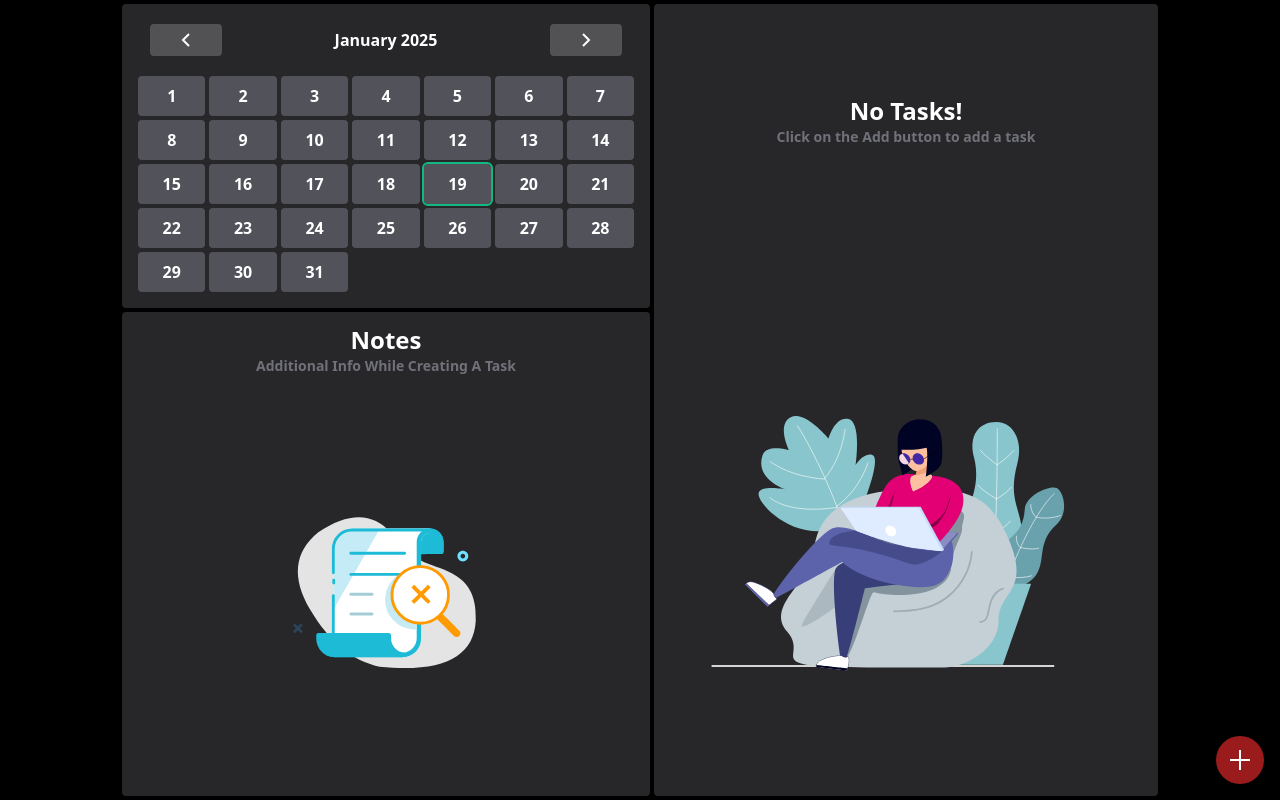
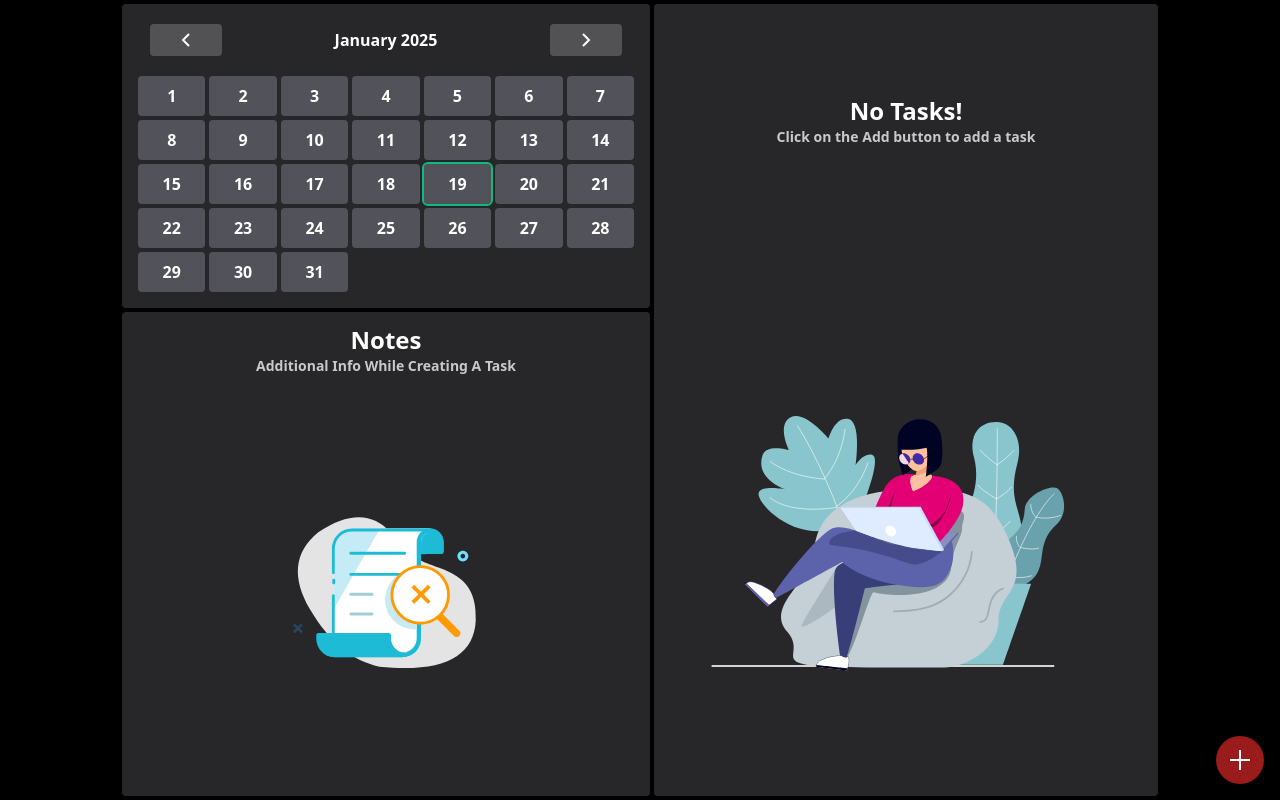
Before and after one commit to charan-nunnabhatla/habit-pro, a Next.js app: page / in a window 1280 px wide. Built offline with nearby package versions, Linux system fonts and the light colour scheme.

Commit message:
changed text colour for accessibility

```diff
--- a/app/containers/habits-list-container.tsx
+++ b/app/containers/habits-list-container.tsx
@@ -32,10 +32,10 @@ export default function HabitsListContainer() {
           })}
         </div>
       ) : (
-        <div className="flex flex-col justify-center items-center h-full md:w-[25rem] lg:w-[30rem] text-white font-bold">
+        <div className="flex flex-col justify-center items-center h-full md:w-[25rem] lg:w-[30rem] font-bold">
           <section className=" text-center mt-auto">
-            <h1 className="text-2xl font-bold">No Tasks!</h1>
-            <h4 className="text-sm text-zinc-500">
+            <h3 className="text-2xl text-white font-bold">No Tasks!</h3>
+            <h4 className="text-sm text-white opacity-75">
               Click on the Add button to add a task
             </h4>
           </section>
--- a/app/containers/notes-container.tsx
+++ b/app/containers/notes-container.tsx
@@ -29,7 +29,7 @@ export default function NotesContainer() {
       key={key}
       className="flex items-center flex-col p-3 h-full min-h-full w-full bg-zinc-800 rounded">
       <h1 className="text-2xl text-white font-bold">Notes</h1>
-      <span className=" text-sm text-zinc-500 font-bold">
+      <span className=" text-sm text-white opacity-75 font-bold">
         Additional Info While Creating A Task
       </span>
       {habitsNotes.length > 0 ? (
```
